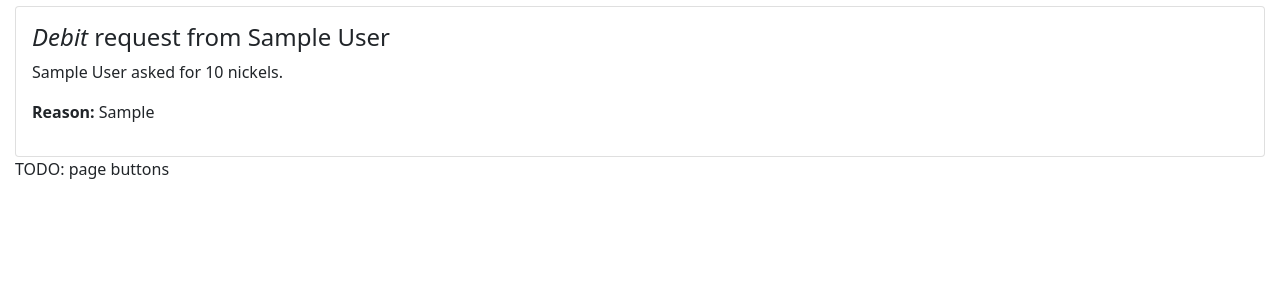
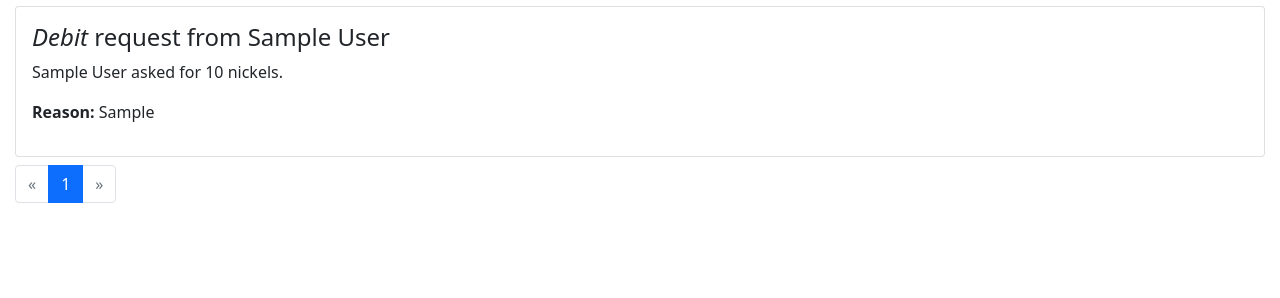
Before and after one commit to quintrino/nickel-club, a Flask app: page /admin/requests in a window 1280 px wide. Shown: the part 120-418 px from the top of the page. Run offline with Flask 2, Linux system fonts and the light colour scheme; the visitor is signed in with stand-in values (Sample User, id 1); tables that the repository leaves empty hold one stand-in row (values such as "Sample post").

Commit message:
Add pagination buttons to Nickel requests page

```diff
--- a/nickel_club/admin/__init__.py
+++ b/nickel_club/admin/__init__.py
@@ -88,13 +88,14 @@ def get_paginated_requests(page=1) -> Pagination:
     return nickel_requests
 
 
-@bp.route("/requests/page/<int:page>", methods=("GET",))
+@bp.route("/requests", methods=("GET",))
 @admin_required
-def requests(page):
+def requests():
+    page = request.args.get('page', 1, type=int)
+    print(page)
     nickel_requests = get_paginated_requests(page)
     return render_template("admin/nickel_requests.html", nickel_requests=nickel_requests)
 
-bp.add_url_rule("/requests", endpoint="requests", defaults={'page': 1})
 
 @bp.route("/members/<int:member_id>", methods=("POST",))
 @admin_required
--- a/nickel_club/admin/templates/admin/nickel_requests.html
+++ b/nickel_club/admin/templates/admin/nickel_requests.html
@@ -21,7 +21,29 @@
 	{% endfor %}
 </div>
 
-<div>
-	<p>TODO: page buttons</p>
-</div>
+<nav class="mt-2">
+	<ul class="pagination">
+		<li class="page-item
+							 {% if nickel_requests.page == 1 %} disabled {% endif %}
+							 ">
+			<a class="page-link" href="{{ url_for('admin.requests', page=nickel_requests.prev_num) }}" aria-label="Previous">
+				<span aria-hidden="true">&laquo;</span>
+			</a>
+		</li>
+		{% for page_num in nickel_requests.iter_pages(left_edge=1, right_edge=1, left_current=1, right_current=2) %}
+		<li class="page-item
+							 {% if page_num == nickel_requests.page %} active {% endif %}
+							 ">
+			<a class="page-link" href="{{ url_for('admin.requests', page=page_num) }}"> {{page_num}} </a>
+		</li>
+		{% endfor %}
+		<li class="page-item
+							 {% if nickel_requests.page == nickel_requests.pages %} disabled {% endif %}
+			">
+			<a class="page-link" href="{{ url_for('admin.requests', page=nickel_requests.next_num) }}" aria-label="Next">
+				<span aria-hidden="true">&raquo;</span>
+			</a>
+		</li>
+	</ul>
+</nav>
 {% endblock %}
```
